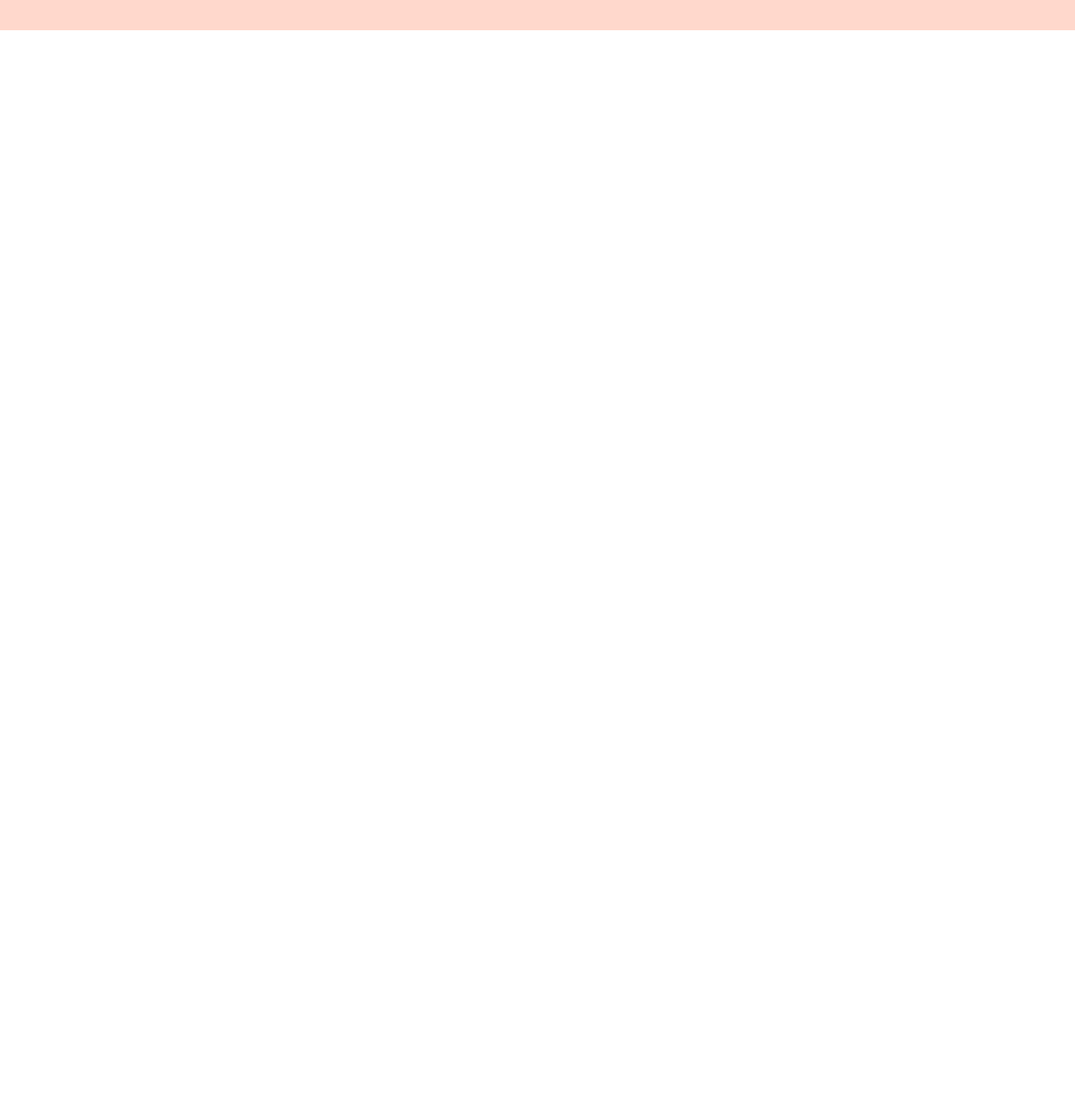
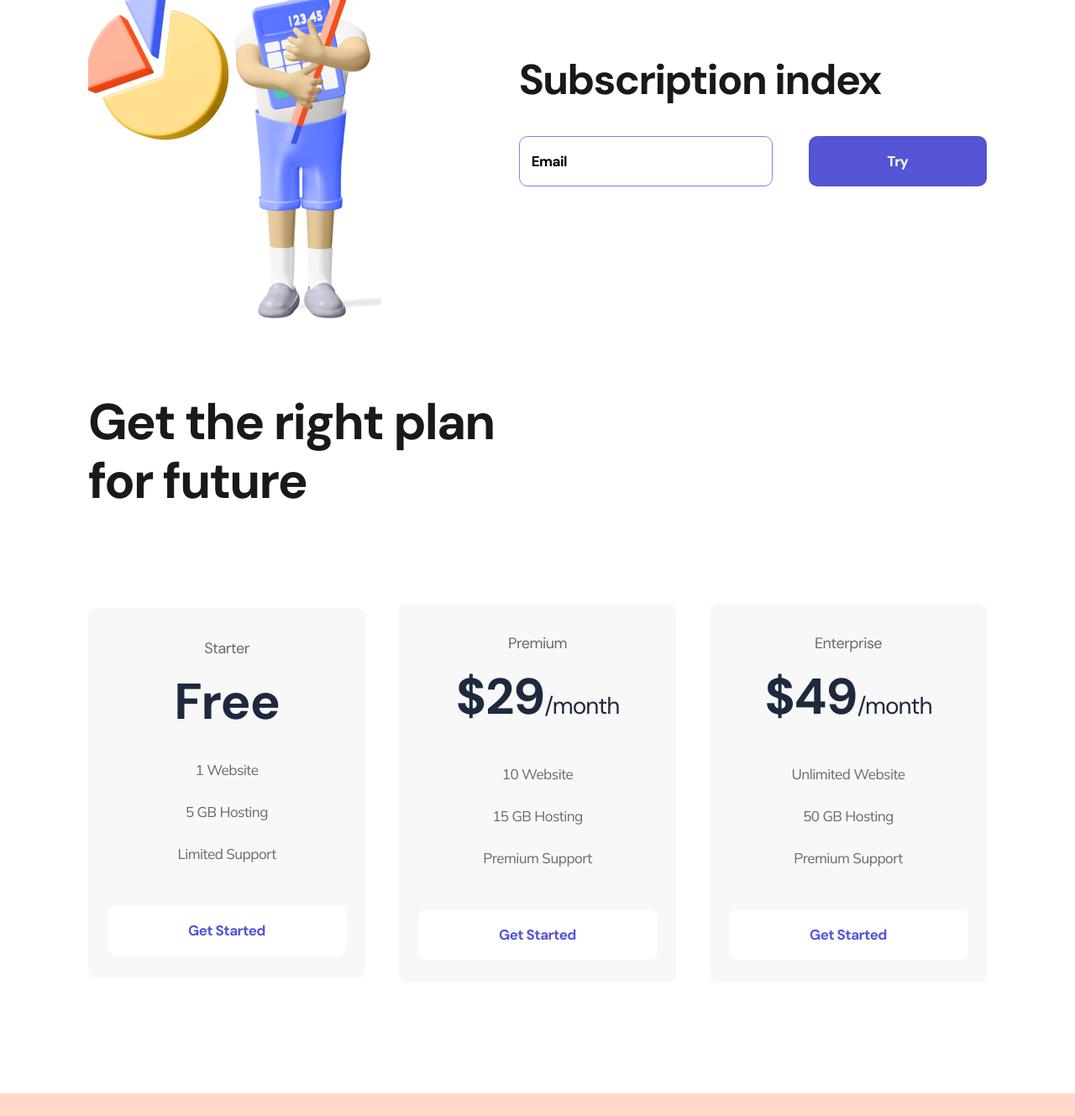
Before and after one commit to mistiqueca/myproject, a plain HTML site: page index.html in a window 1280 px wide. Shown: the part 957-2286 px from the top of the page at 84% size. Before the commit the page ends 993 px from the top, so only its background shows below. Drawn offline with Linux system fonts and the light colour scheme.

Commit message:
Add files via upload

```diff
--- a/index.html
+++ b/index.html
@@ -4,6 +4,9 @@
     <meta charset="UTF-8">
     <meta http-equiv="X-UA-Compatible" content="IE=edge">
     <meta name="viewport" content="width=device-width, initial-scale=1.0">
+    <link rel="preconnect" href="https://fonts.googleapis.com">
+    <link rel="preconnect" href="https://fonts.gstatic.com" crossorigin>
+    <link href="https://fonts.googleapis.com/css2?family=DM+Sans:wght@400;700&family=Mulish&display=swap" rel="stylesheet">
     <title>Document</title>
     <link rel="stylesheet" href="./style/style.css">
 </head>
@@ -51,6 +54,7 @@
             </div>
         </div>
     </header>
+    <!-- section1 -->
     <section class="container_about about">
         <div>
             <h1 class="about_title">
@@ -67,6 +71,97 @@
         <!-- 1ST MAN -->
         <div>
             <img src="./img/firstman.png" alt="First man">
+        </div>
+    </section>
+    <!-- section2 -->
+    <section class="container subscribe">
+        <div>
+            <img src="./img/secondman.png" alt="secondman">
+        </div>
+        <div>
+            <h2 class="subscribe_title">
+                Subscription index
+            </h2>
+            <form action="#">
+                <input class="input" type="email" placeholder="Email">
+                <button class="button button_violet">
+                    Try
+                </button>
+            </form>
+        </div>
+    </section>
+    <!-- section3 -->
+    <section class="container plan">
+        <h2 class="plan_title">
+            Get the right plan for future
+        </h2>
+        <div class="plan_flex">
+            <div class="item">
+                <p class="item_text">
+                    Starter
+                </p>
+                <h3 class="item_title">
+                    Free
+                </h3>
+                <ul>
+                    <li class="item_li">
+                        1 Website
+                    </li>
+                    <li class="item_li">
+                        5 GB Hosting
+                    </li>
+                    <li class="item_li">
+                        Limited Support
+                    </li>
+                </ul>
+                <button class="button button_item">
+                    Get Started
+                </button>
+            </div>
+            <div class="item">
+                <p class="item_text">
+                    Premium
+                </p>
+                <h3 class="item_title">
+                    $29<span>/month</span>
+                </h3>
+                <ul>
+                    <li class="item_li">
+                        10 Website
+                    </li>
+                    <li class="item_li">
+                        15 GB Hosting
+                    </li>
+                    <li class="item_li">
+                        Premium Support
+                    </li>
+                </ul>
+                <button class="button button_item">
+                    Get Started
+                </button>
+            </div>
+            <div class="item">
+                <p class="item_text">
+                    Enterprise
+                </p>
+                <h3 class="item_title">
+                    $49<span>/month</span>
+                </h3>
+                <ul>
+                    <li class="item_li">
+                        Unlimited Website
+                    </li>
+                    <li class="item_li">
+                        50 GB Hosting
+                    </li>
+                    <li class="item_li">
+                        Premium Support
+                    </li>
+                </ul>
+                <button class="button button_item">
+                    Get Started
+                </button>
+            </div>
         </div>
     </section>
     <!-- <footer> -->
--- a/style/style.css
+++ b/style/style.css
@@ -16,7 +16,9 @@
 }
 .header_flex,
 .footer_flex,
-.about
+.about,
+.subscribe,
+.plan_flex
  {
     display: flex;
     justify-content: space-between;
@@ -28,6 +30,7 @@
 }
 .nav_li:not(:first-of-type){
     margin-left: 49px;
+    font-family: 'DM Sans', sans-serif;
 }
 .nav_link{
         font-style: normal;
@@ -53,6 +56,7 @@
     border: none;
     border-radius: 10px;
     cursor: pointer;
+    font-family: 'DM Sans', sans-serif;
 }
 .button_orange {
     background-color: #FF7143;
@@ -96,4 +100,119 @@
 .footer {
     background: rgba(255, 113, 67, 0.27);
     padding: 38px 0 48px;
+    font-family: 'DM Sans', sans-serif;
 }
+.subscribe {
+    margin-bottom: 85px;
+}
+.subscribe_title {
+    font-style: normal;
+    font-weight: 700;
+    font-size: 50px;
+    line-height: 57px;
+    letter-spacing: -1.56316px;
+    color: #19191B;
+    margin-bottom: 38px;
+}
+.input {
+    width: 302px;
+    height: 60px;
+    border-radius: 10px;
+    border: 1px solid #7087FF;
+    padding-left: 14px;
+    box-sizing: border-box;
+    margin-right: 39px;
+}
+.input::placeholder, input {
+    font-weight: 700;
+    font-size: 17px;
+    line-height: 22px;
+    letter-spacing: -0.531474px;
+    color: #000000;
+}
+.input:focus{
+    outline: none;
+}
+.plan {
+    margin-bottom: 132px;
+}
+.plan_title {
+    font-weight: 700;
+    font-size: 60px;
+    line-height: 70px;
+    letter-spacing: -1.87579px;
+    color: #19191B;
+    max-width: 504px;
+    margin-bottom: 110px;
+}
+.item {
+    width: 330px;
+    background: #F8F8F8;
+    border-radius: 10px;
+    text-align: center;
+    padding: 34px 0 27px;
+}
+.item:hover {
+    transition: 500ms;
+    background: #FF7143;
+    box-shadow: 0px 32px 34px rgba(255, 112, 59, 0.317827);
+    border-radius: 10px;
+}
+.item:hover .item_text,
+.item:hover .item_title,
+.item:hover .item_li
+{
+    color: white;
+    transition: 500ms;
+}
+.item_text {
+    font-style: normal;
+    font-weight: 400;
+    font-size: 18px;
+    line-height: 28px;
+    text-align: center;
+    letter-spacing: -0.562737px;
+    color: #696871
+}
+.item_title{
+    font-weight: 700;
+    font-size: 60px;
+    line-height: 56px;
+    text-align: center;
+    letter-spacing: -1.03448px;
+    color: #1D293F;
+    margin: 22px 0 28px;
+}
+.item_title span{
+    font-size: 28px;
+
+}
+.item_li {
+    list-style: none;
+    font-weight: 400;
+    font-size: 17px;
+    line-height: 50px;
+    text-align: center;
+    letter-spacing: -0.531474px;
+    color: #696871;
+}
+.button_item {
+    width: 285px;
+    background: white;
+    color: #5454D4;
+    margin-top: 36px;
+}
+.item:hover .button_item {
+    background: #9f3919;
+    color: white;
+    transition: 500ms;
+}
+h1,h2,.item_title, .input {
+    font-family: 'DM Sans', sans-serif;
+}
+.item_text{
+    font-family: 'DM Sans', sans-serif;
+}
+.about_text, .item_li {
+    font-family: 'Mulish', sans-serif;
+}
```
Also changed, not shown: img/secondman.png (added).
